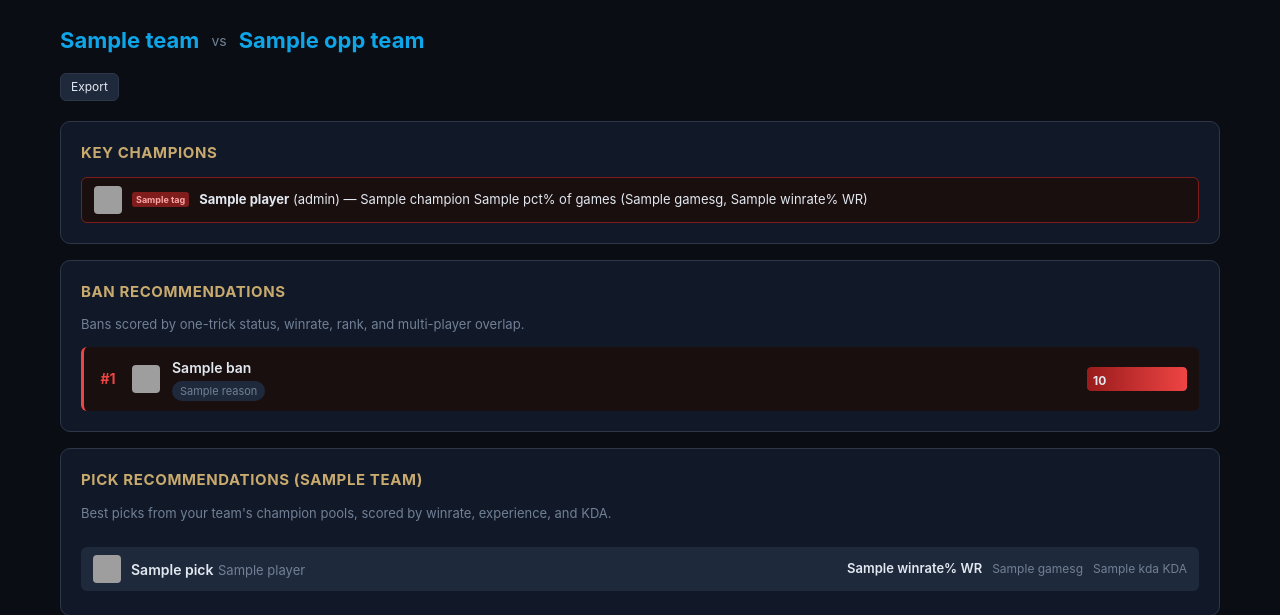
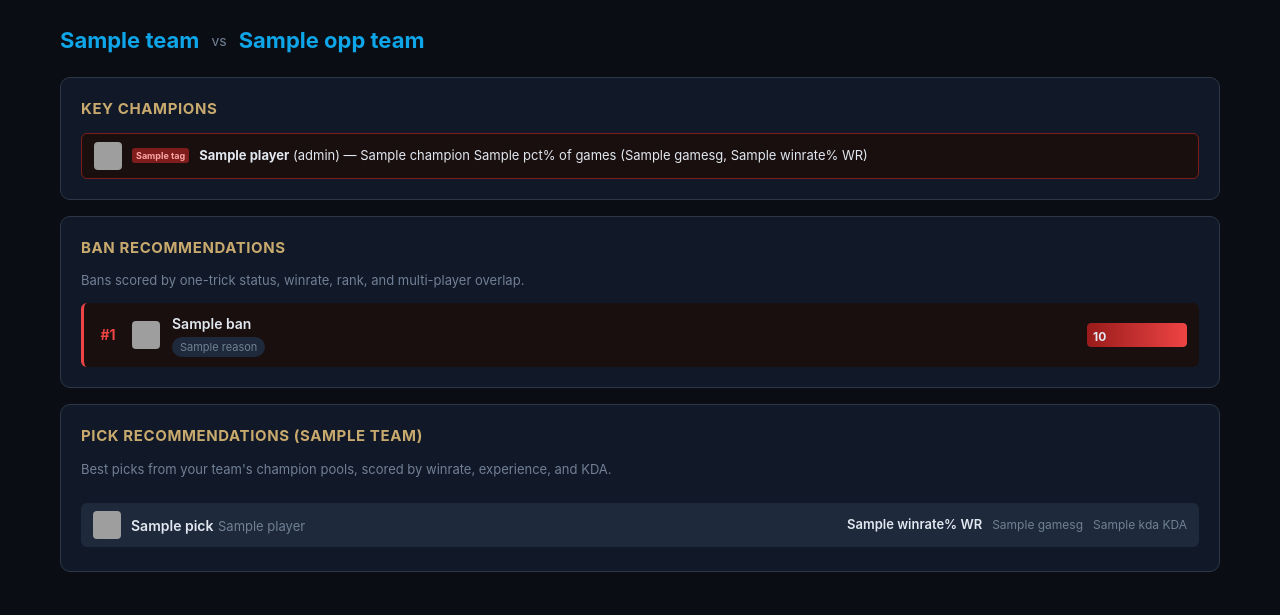
Before and after one commit to SakuraMochiii/lol-scout, a Flask app: template templates/analysis.html in a window 1280 px wide. Shown: the part 51-666 px from the top of the page. Run offline with Flask 3, Linux system fonts and the light colour scheme; the template is opened without the code that fills it: most values are stand-ins (such as "Sample title", 1, 10 or a date in 2020); grey boxes are pictures that could not be loaded.

Commit message:
Reuse nav Export button for analysis page export

```diff
--- a/templates/analysis.html
+++ b/templates/analysis.html
@@ -1,5 +1,6 @@
 {% extends "base.html" %}
 {% block title %}{{ my_team.name }} vs {{ opp_team.name }} — LOL IMs Info{% endblock %}
+{% block export_url %}/export/analysis/{{ opp_team.id }}{% endblock %}
 {% block content %}
 <div class="analysis-header">
   <h1>
@@ -7,7 +8,6 @@
     <span class="vs">vs</span>
     <a href="/team/{{ opp_team.id }}">{{ opp_team.name }}</a>
   </h1>
-  <a href="/export/analysis/{{ opp_team.id }}" class="btn btn-sm" style="margin-left:auto">Export</a>
 </div>
 
 {% if one_tricks %}
--- a/templates/base.html
+++ b/templates/base.html
@@ -14,7 +14,7 @@
     <div class="nav-links">
       <a href="/">Dashboard</a>
       <a href="/manage">Manage</a>
-      <a href="/export" class="btn btn-sm" style="margin-left:8px">Export</a>
+      <a href="{% block export_url %}/export{% endblock %}" class="btn btn-sm" style="margin-left:8px">Export</a>
     </div>
   </div>
 </nav>
```
